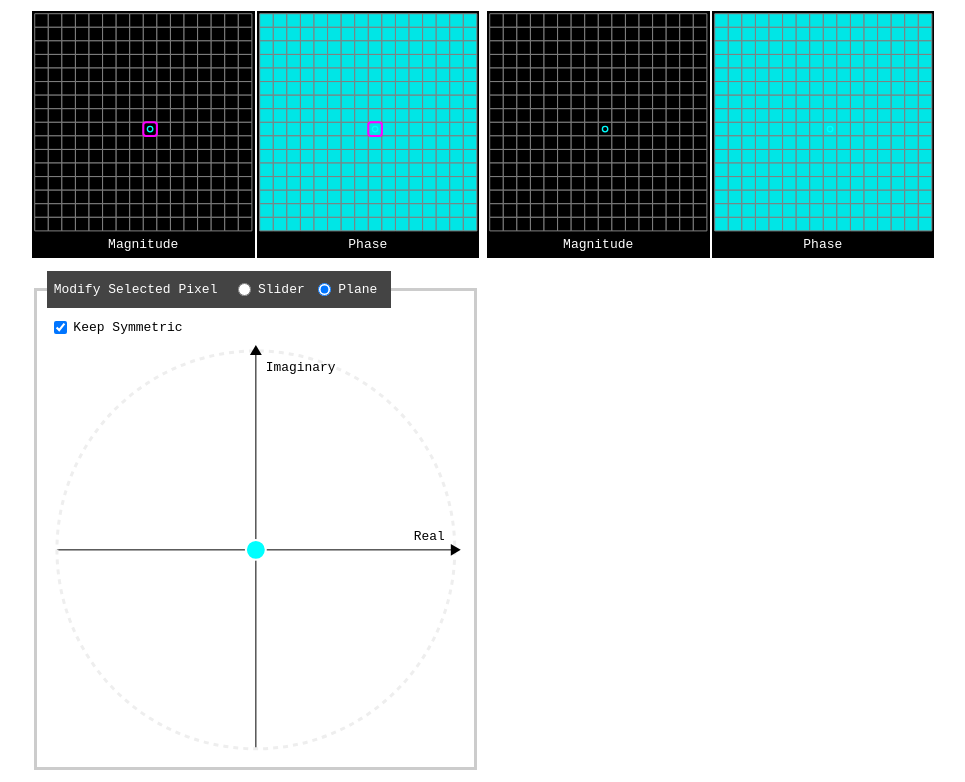
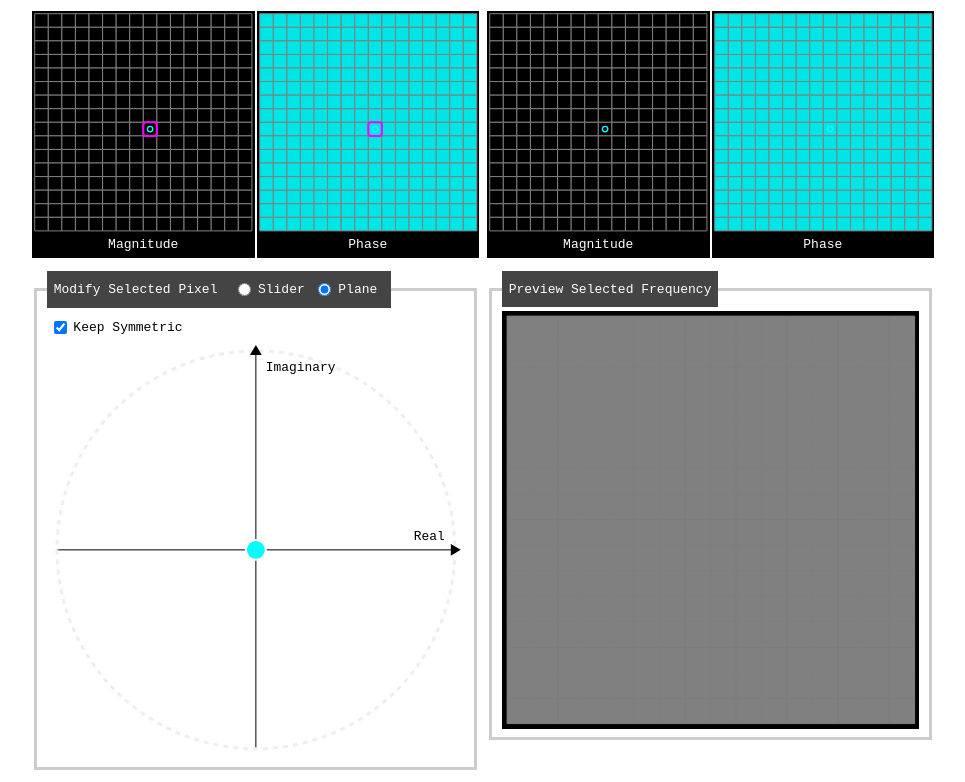
Before and after one commit to laszlokorte/dft2d, a Svelte app: page / in a window 1280 px wide. Shown: the part 313-1095 px from the top of the page, without its empty margins (157-1122 px from the left). Built offline with nearby package versions, Linux system fonts and the light colour scheme.

Commit message:
add frequency preview

```diff
--- a/src/App.svelte
+++ b/src/App.svelte
@@ -112,8 +112,8 @@
 
 		if (
 			sym &&
-			rows[subject.height - y] != rows[y] &&
-			rows[subject.width - x] != rows[x]
+			(rows[subject.height - y] != rows[y] ||
+				rows[subject.width - x] != rows[x])
 		) {
 			subject.mags[
 				rows[subject.height - y] * subject.width +
@@ -419,7 +419,8 @@
 		{@render slider(
 			image,
 			spectrum,
-			focus.type == "spatial" ? focus : null,
+			focus.type == "spatial",
+			focus,
 			1,
 			() => {
 				focus = {
@@ -478,7 +479,8 @@
 		{@render slider(
 			spectrum,
 			image,
-			focus.type == "frequency" ? focus : null,
+			focus.type == "frequency",
+			focus,
 			-1,
 			() => {
 				focus = {
@@ -491,8 +493,8 @@
 	</div>
 </div>
 
-{#snippet slider(img, other, focus, dir, flipFocus)}
-	{#if focus}
+{#snippet slider(img, other, active, focus, dir, flipFocus)}
+	{#if active}
 		{@const re =
 			img.mags[rows[focus.y] * img.width + columns[focus.x]] *
 			Math.cos(img.phases[rows[focus.y] * img.width + columns[focus.x]])}
@@ -956,9 +958,11 @@
 								const newRe = svgGlobal.x / 100;
 								const newIm = -svgGlobal.y / 100;
 
-								const newMag = Math.hypot(newRe, newIm);
+								const newMag = Math.min(
+									1,
+									Math.hypot(newRe, newIm),
+								);
 								const newPhase = Math.atan2(newIm, newRe);
-
 								setPolar(
 									img,
 									focus.x,
@@ -973,6 +977,53 @@
 					/>
 				</svg>
 			{/if}
+		</fieldset>
+	{:else}
+		<fieldset>
+			<legend style="height: 2.1em;">Preview Selected Frequency</legend>
+
+			<figure class="plot">
+				<svg class="plot-graphic" {viewBox}>
+					<rect
+						x="0"
+						y="0"
+						width={other.width}
+						height={other.height}
+						fill="black"
+					/>
+					{#each rows as y, yi (yi)}
+						{#each columns as x, xi (xi)}
+							<rect
+								tabindex="-1"
+								role="button"
+								x={xi}
+								y={yi}
+								width="1"
+								height="1"
+								fill="hsl(200, {70 *
+									other.mags[
+										rows[focus.y] * other.width +
+											columns[focus.x]
+									]}%, {Math.abs(
+									Math.cos(
+										((columns[x] * columns[focus.x]) /
+											other.width +
+											(rows[y] * rows[focus.y]) /
+												other.height) *
+											2 *
+											Math.PI -
+											other.phases[
+												rows[focus.y] * other.width +
+													columns[focus.x]
+											],
+									),
+								) * 50}%)"
+								stroke="gray"
+								stroke-width="0.1"
+							></rect>{/each}
+					{/each}
+				</svg>
+			</figure>
 		</fieldset>
 	{/if}
 {/snippet}
```
